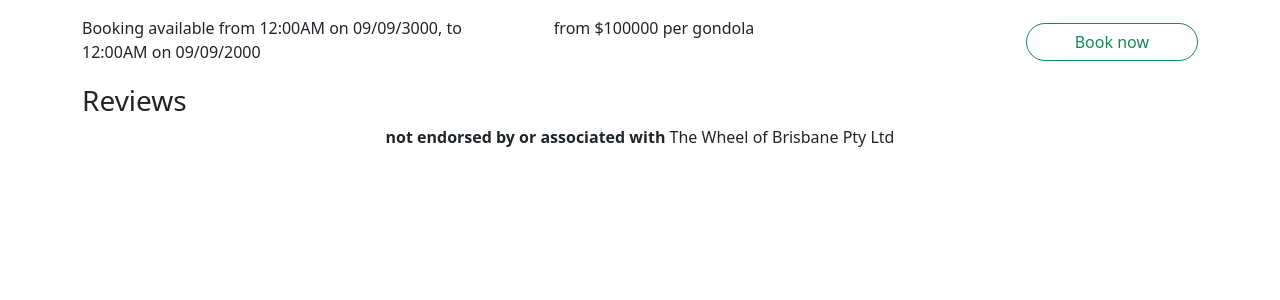
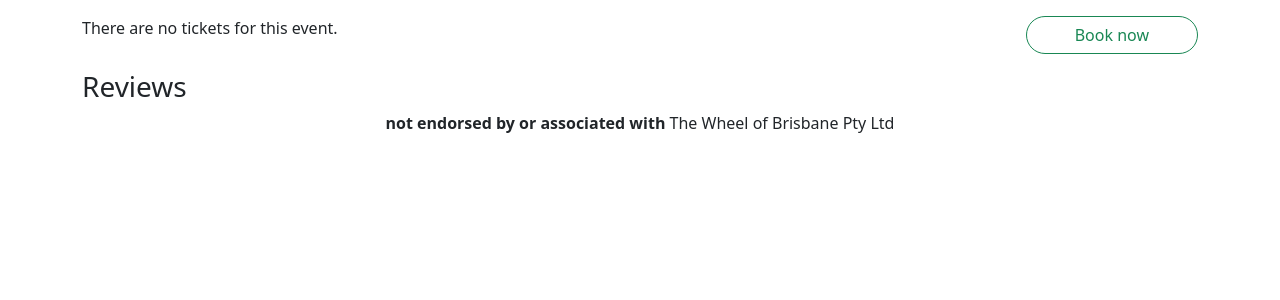
Before and after one commit to danielr0y/thewheel, a Flask app: page /events/9 in a window 1280 px wide. Shown: the part 394-694 px from the top of the page. Run offline with Flask 2, Linux system fonts and the light colour scheme; data comes from the database, SQL or seed files in the repository; some libraries are stand-ins or nearby versions.

Commit message:
QOL displaying data changes

```diff
--- a/wheel/models.py
+++ b/wheel/models.py
@@ -127,6 +127,7 @@ class Event(db.Model):
 
         x_min = datetime(3000,9,9)
         x_max = datetime(2000,9,9)
+        test = datetime(3000,9,9)
 
         for x in self.tickets:
             if x.datetime < x_min:
@@ -141,6 +142,9 @@ class Event(db.Model):
         high_date = x_max.strftime("%m/%d/%Y")
         high_time = x_max.strftime("%I:%M%p")
 
+        if x_min == test:
+            return "There are no tickets for this event."
+
         output = "from " + low_time + " on " + low_date + ",  to " + high_time + " on " + high_date
 
         return output
@@ -154,7 +158,12 @@ class Event(db.Model):
             if x.price < low_ticket:
                 low_ticket = x.price
 
-        return low_ticket
+        if low_ticket == 100000:
+            return " "
+
+        low = str(low_ticket)
+
+        return "from $" + low + " per gondola"
 
     def getTicketsStartDate(self):
         return Ticket.getStartDateByEvent(self.id)
--- a/wheel/templates/event.html
+++ b/wheel/templates/event.html
@@ -36,7 +36,7 @@
     <div class="row mb-3">
         <div class="col-sm">
             <p class="mb-1">
-                Booking available {{event.getTicketsDateRange()}}
+                {{event.getTicketsDateRange()}}
             </p>
             <!-- <p class="mb-1">
                 % for join, date in event.getTicketsDateRange().items() %
@@ -52,7 +52,7 @@
             </p>
         </div> -->
         <div class="col-sm">
-            <p>from&nbsp;${{ event.getTicketsPriceFrom() }} per&nbsp;gondola</p>
+            <p>{{ event.getTicketsPriceFrom() }}</p>
         </div>
         <div class="col-sm-auto my-auto">
             <!-- <button type="button" class="btn btn-outline-{{ event.getStatusColour() }} rounded-pill px-5"
--- a/wheel/templates/index.html
+++ b/wheel/templates/index.html
@@ -87,7 +87,7 @@
 
                 <p class="card-text">{{ event.description }}</p>
                     <div class="row">
-                        <span class="col my-auto">{{ "{}: from ${} per ticket".format( event.status, event.getTicketsPriceFrom() ) }}</span>
+                        <span class="col my-auto">{{ "{}: {}".format( event.status, event.getTicketsPriceFrom() ) }}</span>
                         <span class="col-auto"><a href="{{url_for('events.view', id=event.id)}}" class="btn btn-outline-{{ event.getStatusColour() }} rounded-pill px-4">View event</a></span>
                     </div>
 
--- a/wheel/views.py
+++ b/wheel/views.py
@@ -95,10 +95,9 @@ def book():
         flash(f'Sorry, there are only {booked} tickets available for that time, please try again.', 'danger')
         return redirect( url_for('events.view', id=current_event.id))
 
-    for error in form.errors:
-        print(error)
 
-    flash(f'Form error', 'danger')
+
+    flash(f'Sorry, you cannot book an event with no availability.', 'danger')
 
 
     return redirect( url_for('main.index') )
```
